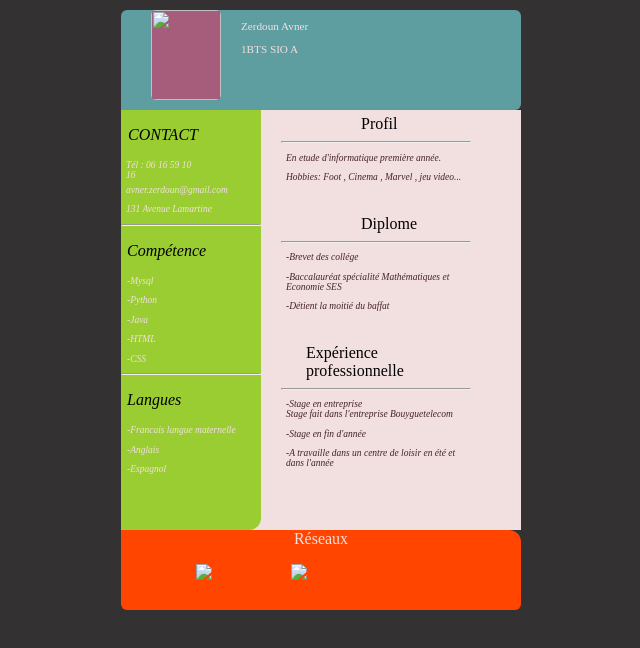
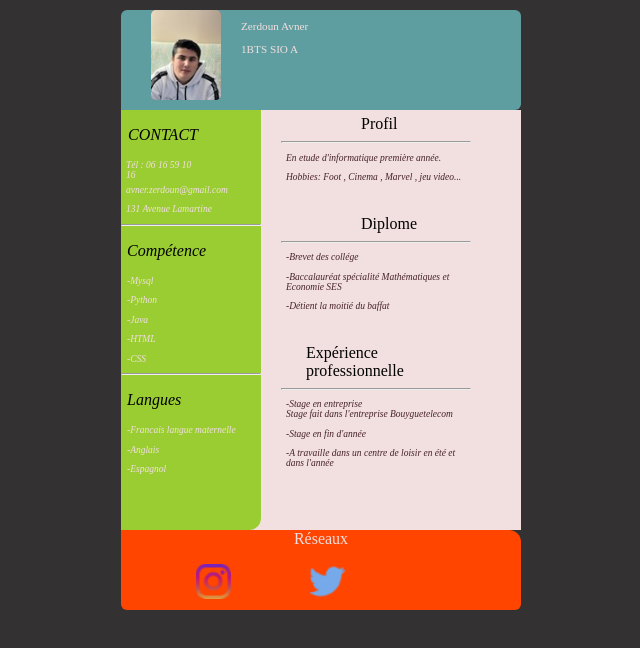
Before and after one commit to AvnerZerdoun26/Portfolio, a plain HTML site: page index.html in a window 1280 px wide. Shown: the whole page, without its empty margins (319-959 px from the left). Drawn offline with Linux system fonts and the light colour scheme.

Commit message:
second Commit

```diff
--- a/index.html
+++ b/index.html
@@ -11,7 +11,7 @@
 <div id="contener">
 
     <div id="entete">
-        <div id="photos"><img id="photo" src="../../Image/Avner.jpg" HEIGHT="104px"></div>
+        <div id="photos"><img id="photo" src="images/Avner.jpg" HEIGHT="104px"></div>
         <div id="info">
             <p class="gen">Zerdoun Avner </p>
             <p class="gen"> 1BTS SIO A</p>
@@ -76,8 +76,8 @@
     </div>
     <div id="pied">
         <p class="text">Réseaux</p>
-        <a class="logo" href="https://www.instagram.com/?hl=fr"><img src="../../Image/instagram-p.png" height="35px"></a>
-        <a class="logo" href="https://twitter.com/home?lang=fr"><img src="../../Image/twitter-p.png" height="35px"></a>
+        <a class="logo" href="https://www.instagram.com/?hl=fr"><img src="images/instagram-p.png" height="35px"></a>
+        <a class="logo" href="https://twitter.com/home?lang=fr"><img src="images/twitter-p.png" height="35px"></a>
 
     </div>
 </div>
```
